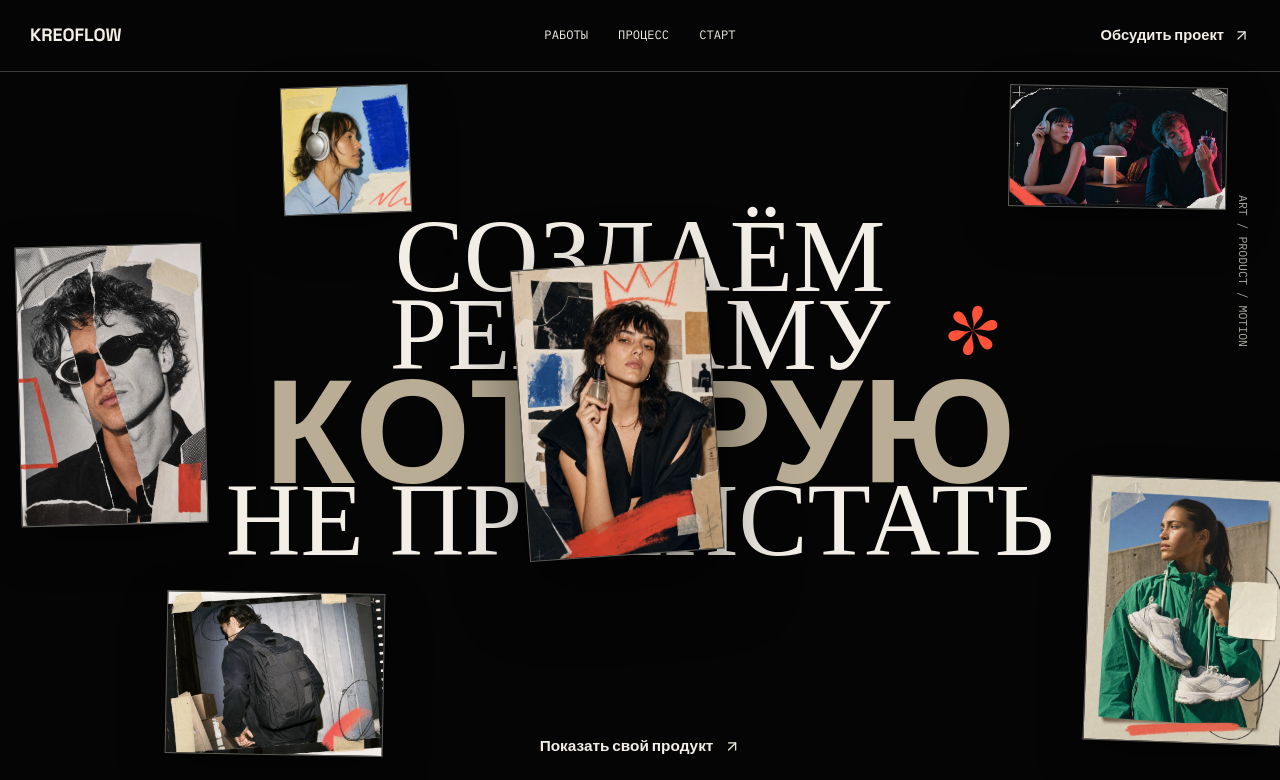
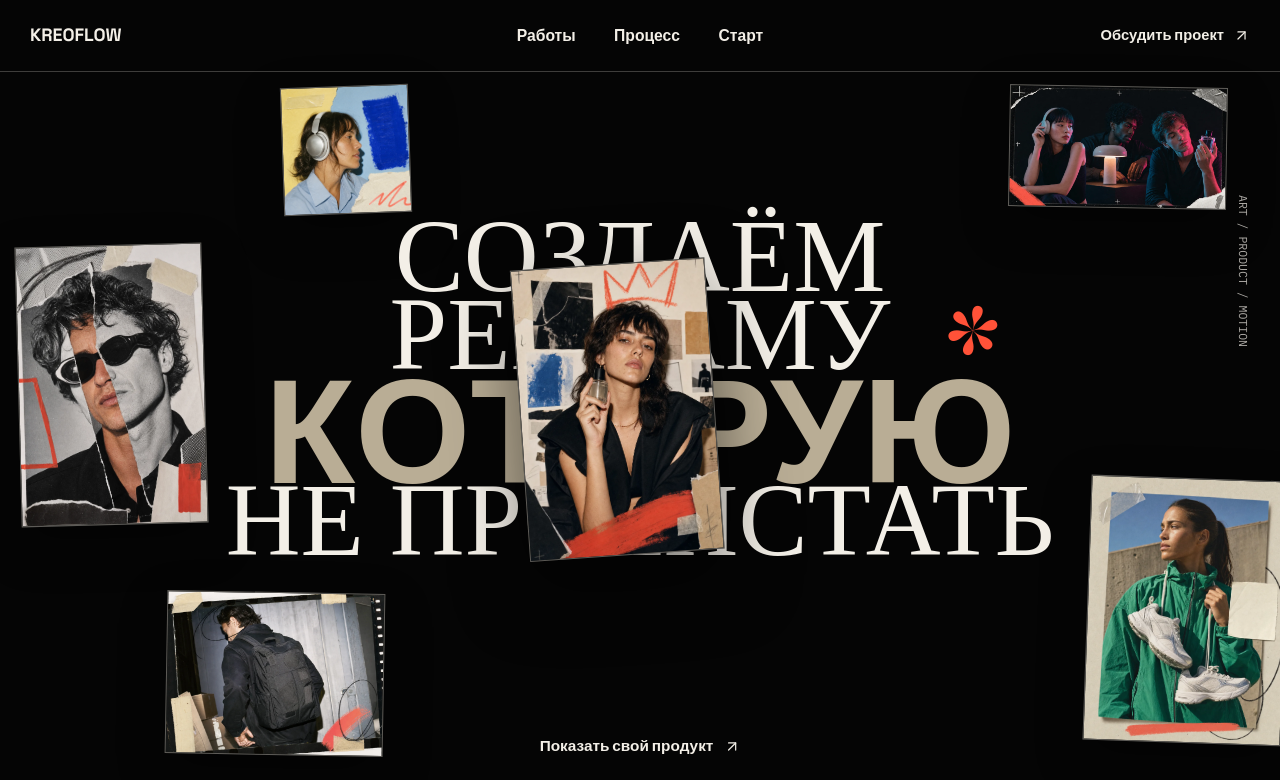
Before and after one commit to maks1son/kreoflow, a Next.js app: page / in a window 1280 px wide. Shown: the top 780 px of the page. Built offline with nearby package versions, Linux system fonts and the light colour scheme.

Commit message:
Refine hero navigation typography

```diff
--- a/src/app/landing.css
+++ b/src/app/landing.css
@@ -67,10 +67,18 @@
 .kfn-nav {
   display: flex;
   align-items: center;
-  gap: 30px;
-  font-family: "IBM Plex Mono", monospace;
-  font-size: 0.76rem;
-  text-transform: uppercase;
+  gap: clamp(34px, 3vw, 52px);
+  font-family: "Instrument Sans", sans-serif;
+  font-size: clamp(0.98rem, 1.05vw, 1.08rem);
+  font-weight: 600;
+  line-height: 1;
+  letter-spacing: -0.025em;
+}
+
+.kfn-nav a {
+  display: inline-flex;
+  min-height: 44px;
+  align-items: center;
 }
 
 .kfn-nav a,
```
